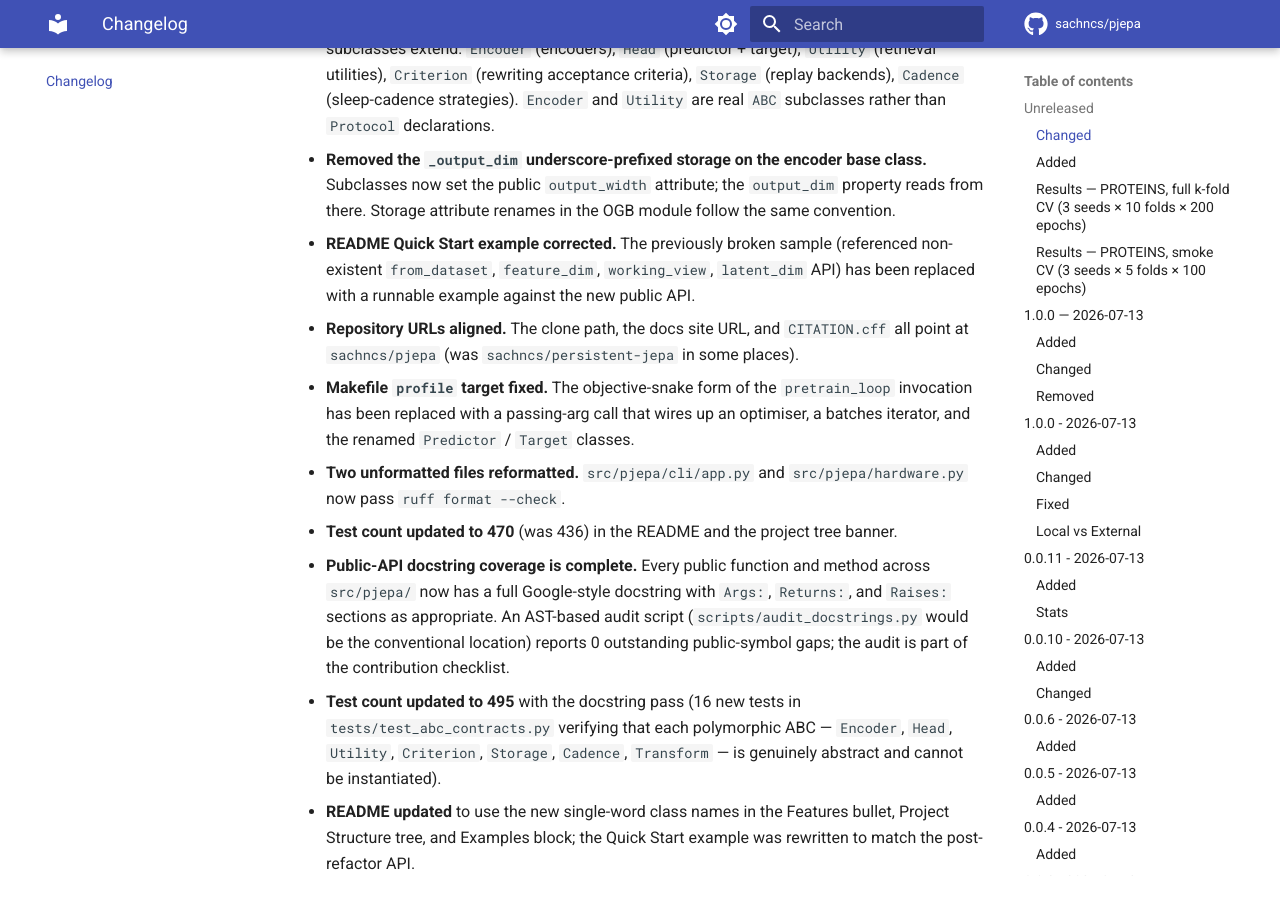
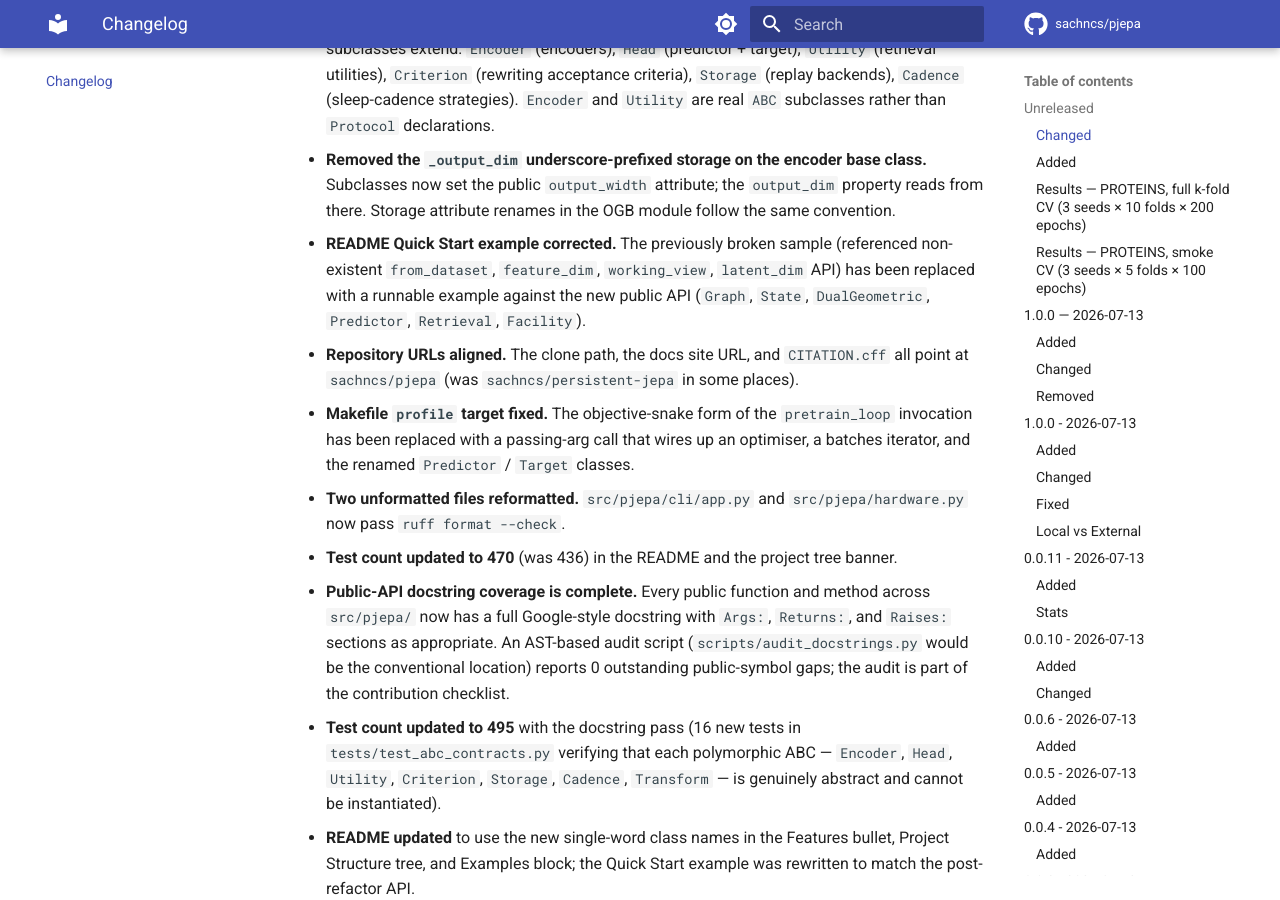
Before and after one commit to sachncs/pjepa, an MkDocs documentation site: the page built from docs/changelog.md, in a window 1280 px wide and 900 px high, scrolled down 813 px. Built offline with MkDocs 1.6.1 and Material for MkDocs 9.7.7, drawn with Linux system fonts in a browser that asks for light colours; comment, search, counter and statistics services are not loaded.

Commit message:
docs: clarify which symbols the README Quick Start example uses
The 'README Quick Start example corrected' entry in both
CHANGELOG.md and docs/changelog.md claimed the fix was complete
but did not say which symbols the corrected example actually
calls. List them so a future contributor can grep for the names
and verify the example is still runnable.

Closes #15

```diff
--- a/docs/changelog.md
+++ b/docs/changelog.md
@@ -52,7 +52,8 @@ Each entry includes the commit SHA (short), the date (UTC), and the rationale.
   broken sample (referenced non-existent ``from_dataset``,
   ``feature_dim``, ``working_view``, ``latent_dim`` API) has
   been replaced with a runnable example against the new
-  public API.
+  public API (``Graph``, ``State``, ``DualGeometric``,
+  ``Predictor``, ``Retrieval``, ``Facility``).
 - **Repository URLs aligned.** The clone path, the docs site
   URL, and ``CITATION.cff`` all point at ``sachncs/pjepa``
   (was ``sachncs/persistent-jepa`` in some places).
```
Also changed, not shown: CHANGELOG.md (+2 -1 lines).
